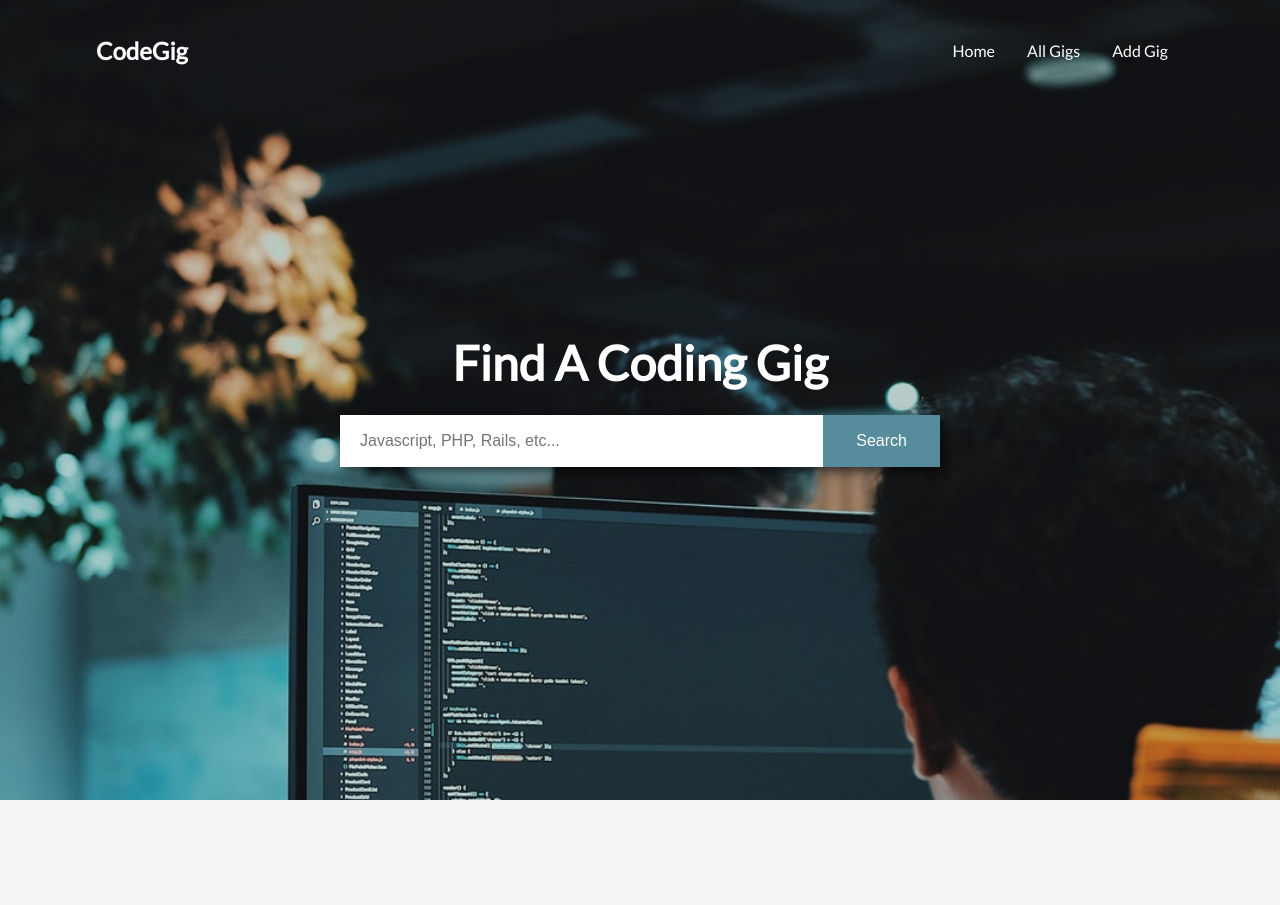
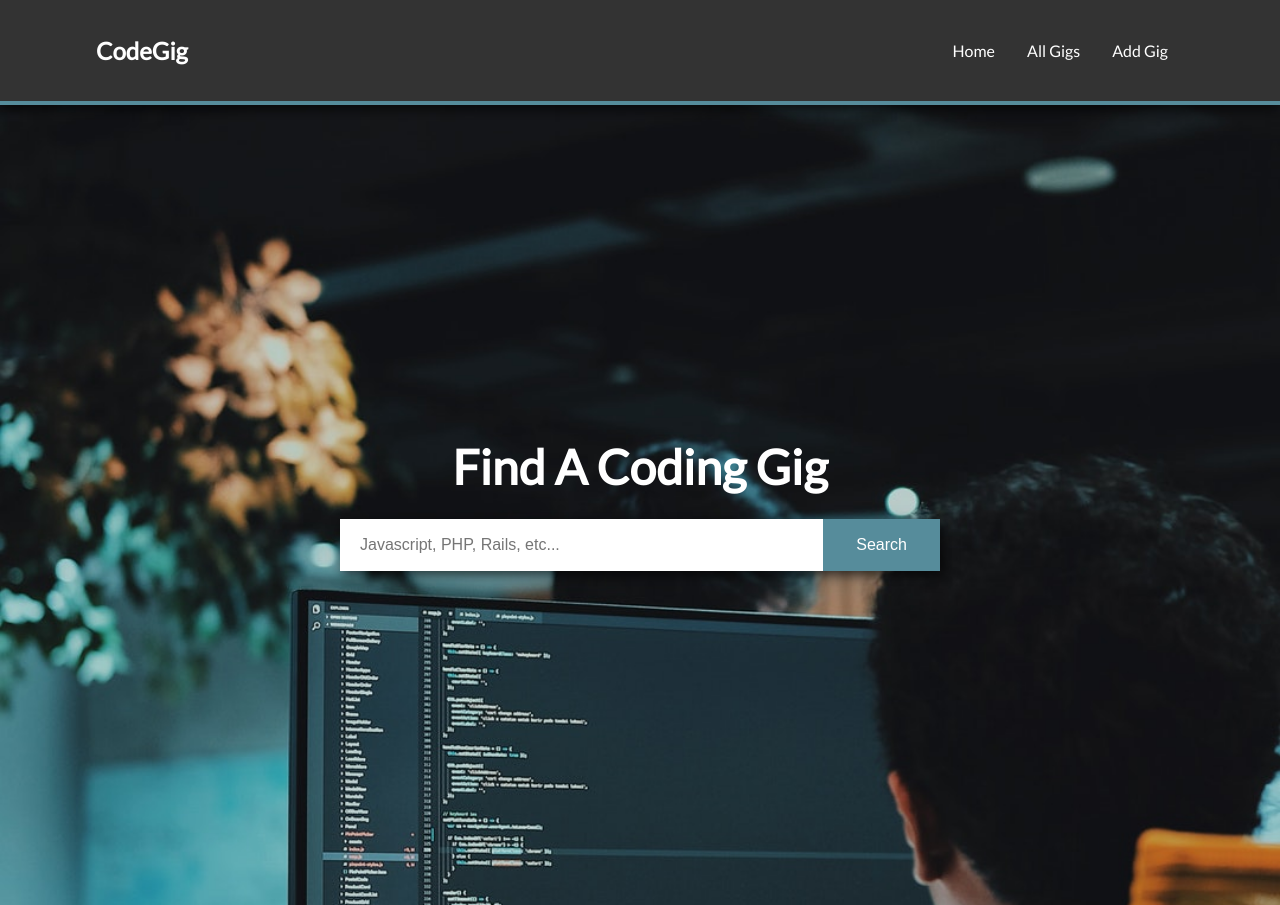
Before and after one commit to ybmlk/code-gigs-nextjs, a Next.js app: page / in a window 1280 px wide. Before the commit the page ends 800 px from the top, so only its background shows below. Built offline with nearby package versions, Linux system fonts and the light colour scheme; some icons are missing.

Commit message:
Update Landing

```diff
--- a/components/Landing.js
+++ /dev/null
@@ -1,53 +0,0 @@
-import Head from 'next/head';
-import Link from 'next/link';
-
-const Landing = ({ children }) => {
-  return (
-    <div>
-      <Head>
-        <link
-          rel='stylesheet'
-          href='https://use.fontawesome.com/releases/v5.3.1/css/all.css'
-          integrity='sha384-mzrmE5qonljUremFsqc01SB46JvROS7bZs3IO2EmfFsd15uHvIt+Y8vEf7N7fWAU'
-          crossOrigin='anonymous'
-        />
-
-        <link rel='stylesheet' href='css/style.css' />
-        <title>CodeGig</title>
-      </Head>
-
-      <header>
-        <h2>
-          <Link href='/'>
-            <a>
-              <i className='fas fa-code'></i>
-              CodeGig
-            </a>
-          </Link>
-        </h2>
-        <nav>
-          <ul>
-            <li>
-              <Link href='/'>
-                <a>Home</a>
-              </Link>
-            </li>
-            <li>
-              <Link href='/gigs'>
-                <a>All Gigs</a>
-              </Link>
-            </li>
-            <li>
-              <Link href='/gigs/add'>
-                <a>Add Gig</a>
-              </Link>
-            </li>
-          </ul>
-        </nav>
-      </header>
-      {children}
-    </div>
-  );
-};
-
-export default Landing;
--- a/components/Layout.js
+++ b/components/Layout.js
@@ -45,7 +45,7 @@ const Layout = ({ children }) => {
           </ul>
         </nav>
       </header>
-      <div className='container'>{children}</div>
+      {children}
     </div>
   );
 };
--- a/pages/gigs/add.js
+++ b/pages/gigs/add.js
@@ -3,6 +3,7 @@ import Layout from '../../components/Layout';
 export default () => {
   return (
     <Layout>
+      <div className='container'>
         <section id='add' className='container'>
           <div className='form-wrap'>
             <h1>Add A Gig</h1>
@@ -67,6 +68,7 @@ export default () => {
             </form>
           </div>
         </section>
+      </div>
     </Layout>
   );
 };
--- a/pages/index.js
+++ b/pages/index.js
@@ -1,9 +1,9 @@
 import React from 'react';
-import Landing from '../components/Landing';
+import Layout from '../components/layout';
 
 export default () => {
   return (
-    <Landing>
+    <Layout>
       <section id='search' className='search-wrap'>
         <h1>Find A Coding Gig</h1>
         <form action='gigs.html' className='search-form'>
@@ -12,6 +12,6 @@ export default () => {
           <input type='submit' value='Search' />
         </form>
       </section>
-    </Landing>
+    </Layout>
   );
 };
```
Also changed, not shown: pages/gigs/index.js (+7 -1 lines). Lines whose indentation alone changed are shown as unchanged.
